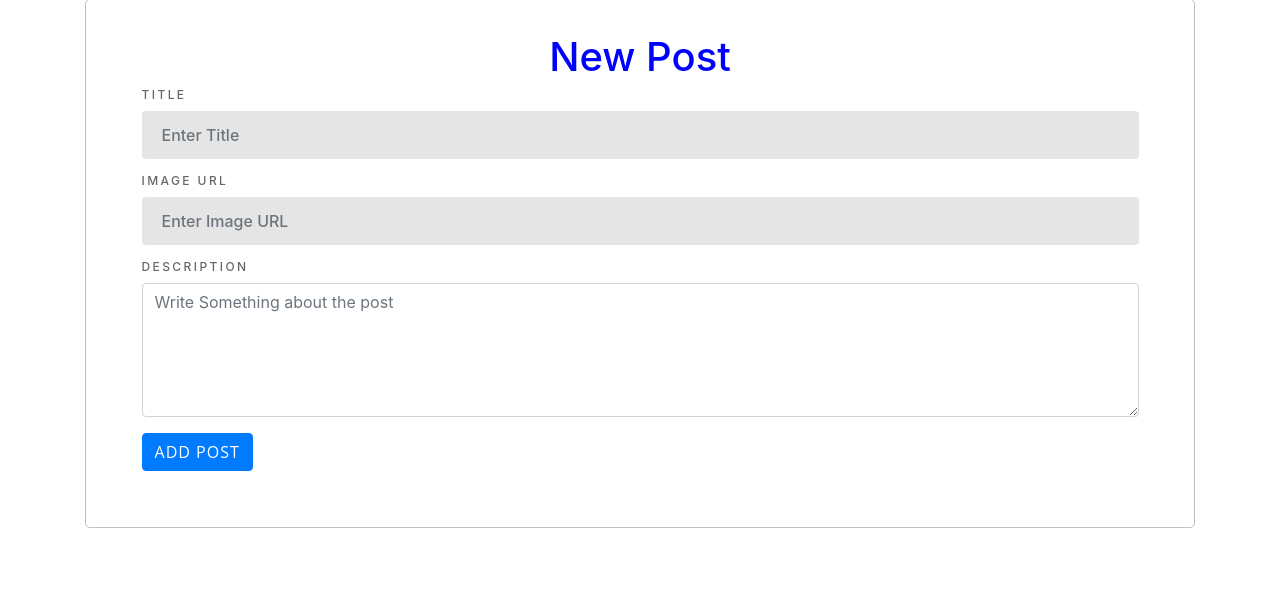
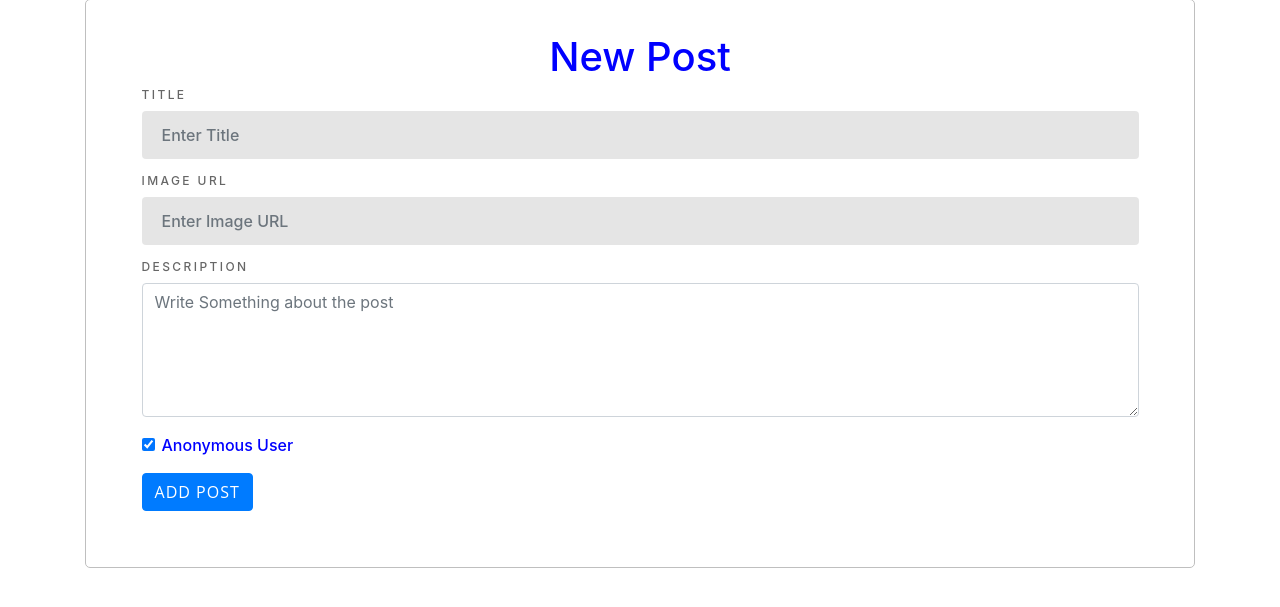
Before and after one commit to VCETHackathon21/VH21-30-Vortex, a Django app: page /addpost in a window 1280 px wide. Shown: the part 136-743 px from the top of the page. Run offline with Django 3.2, Linux system fonts and the light colour scheme; some libraries are stand-ins or nearby versions.

Commit message:
Anonymous user feature is added and some more changes are done

```diff
--- a/calc/views.py
+++ b/calc/views.py
@@ -4,10 +4,13 @@ from django.http import HttpResponse
 from .models import Destination
 from django.contrib import messages
 from django.contrib.auth.models import User, auth
+from django.contrib.auth.decorators import login_required
 
 # Create your views here.
 def home(request):
     dist = Destination.objects.all()
+    for data in dist:
+        print(data.author)
     return render(request , 'base.html' , {'data' : dist })
 
 def login(request):
@@ -68,18 +71,26 @@ def signuppost(request):
         return redirect("/signup")
 
 
-
 def addpost(request):
     return render(request , 'addpost.html')
 
 
 def add(request):
+    isanonymous = False
+    if request.POST.get('isanonymous' , None):
+        print("isanonymous =-==> truesfef")
+        isanonymous = True
+
     imgurl = request.POST['imgurl']
-    username =  request.user.username
     desc =  request.POST['desc']
     title =  request.POST['title']
+    if request.user:
+        if isanonymous:
+            data1 = Destination(imgurl = imgurl ,  desc = desc, title = title)
+        else:
+            data1 = Destination(imgurl = imgurl , author=request.user, desc = desc, title = title)
+    else:
+        data1 = Destination(imgurl = imgurl, desc = desc, title = title)
 
-    data1 = Destination(imgurl = imgurl , username = username ,  desc = desc, title = title)
     data1.save()
-
     return redirect("/")
--- a/templates/addpost.html
+++ b/templates/addpost.html
@@ -59,7 +59,17 @@
             <div class="form-group">
                 <label for="exampleFormControlTextarea1">Description</label>
                 <textarea name="desc" class="form-control" id="exampleFormControlTextarea1" rows="5" placeholder="Write Something about the post"></textarea>
-              </div>
+            </div>
+
+            <div class="form-check mb-3">
+              {% if user.is_athenticated %}
+                  <input type="checkbox" name="isanonymous" class="form-check-input" id="exampleCheck1" value="true">
+              {% else %}
+                  <input type="checkbox" name="isanonymous" class="form-check-input" id="exampleCheck1" value="true" checked>
+              {% endif %}
+              <label class="form-check-label" for="exampleCheck1">Anonymous User</label>
+            </div>
+
             <button type="submit" class="btn btn-primary">Add Post</button>
           </form>
     </div>
```
Also changed, not shown: calc/models.py (+8 -1 lines), templates/base.html (+7 -1 lines), calc/migrations/0002_destination_author.py (added), calc/migrations/0003_remove_destination_username.py (added), calc/migrations/0004_auto_20210320_0313.py (added), calc/migrations/0005_tags.py (added).
